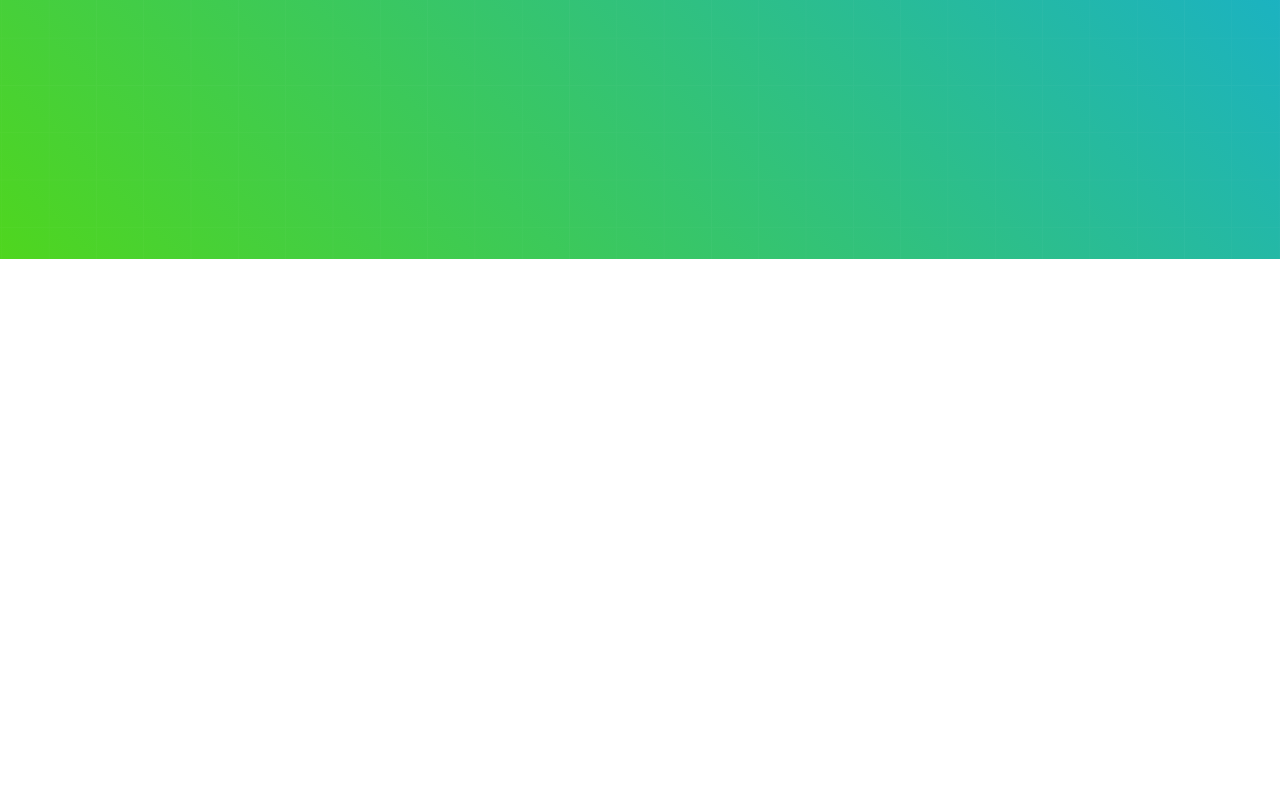
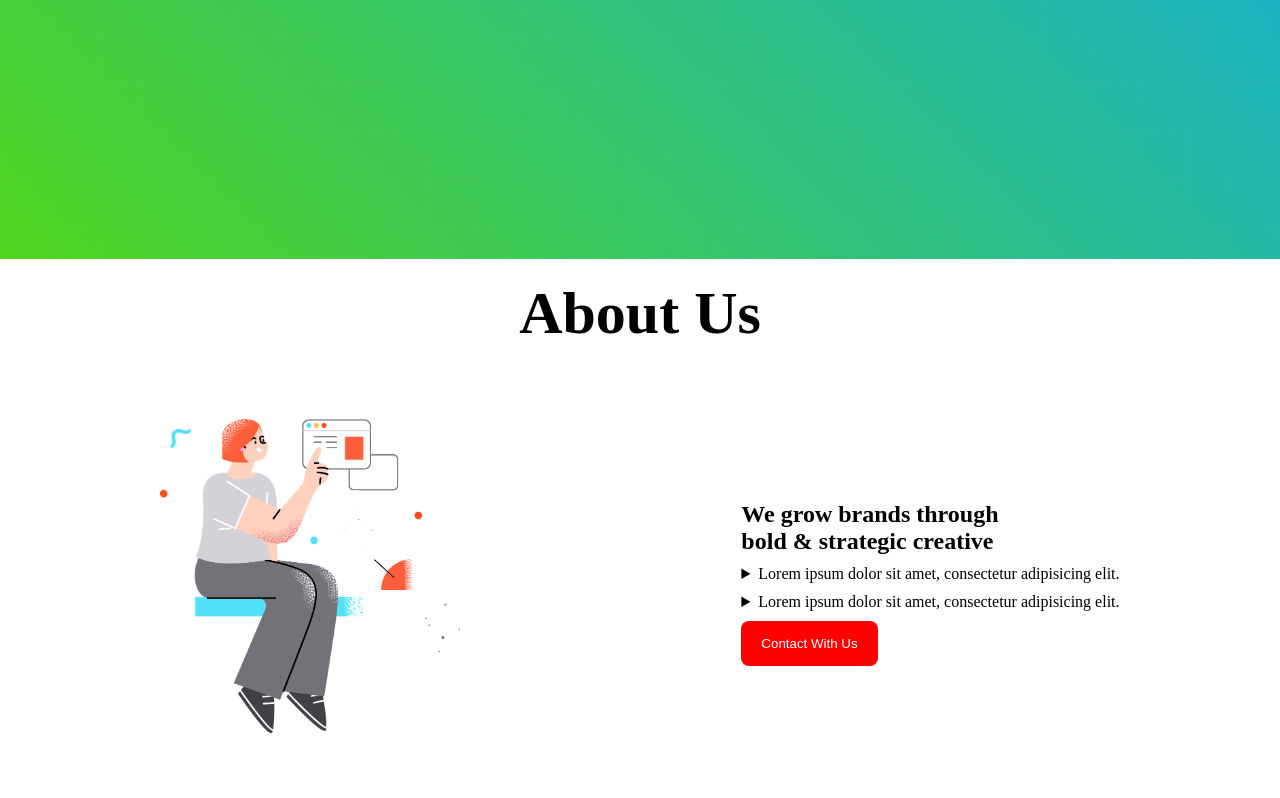
Before and after one commit to muddasirfaiyaj66/digital-product, a plain HTML site: page index.html in a window 1280 px wide. Shown: the part 618-1416 px from the top of the page. Before the commit the page ends 877 px from the top, so only its background shows below. Drawn offline with Linux system fonts and the light colour scheme.

Commit message:
commit about us

```diff
--- a/index.html
+++ b/index.html
@@ -31,7 +31,7 @@
                     <h1 class="banner-title">  Better design for <br>
                         your digital products  </h1>
                     <p class="banner-description">We are a creative studio specializing in UI/UX design, development and strategy.</p>
-                    <button class="banner-btn">Explore More</button>
+                    <button class="btn">Explore More</button>
                 </div>
                 <div class="banner-image">
                     <img class="banner-img" src="image/banner.png" alt="Banner Image">
@@ -39,8 +39,28 @@
                 </div>
             </div>
         </section>
+         <!-- This is About us section -->
         <section>
-            <!-- This is About us section -->
+           <h1 class="title about-us-title">About Us</h1>
+           <div class="about-us-container">
+            <div class="about-info">
+                <h1 class="title">We grow brands through <br>
+                    bold & strategic creative</h1>
+                   <details class="about-us-details">
+                        <summary>Lorem ipsum dolor sit amet, consectetur adipisicing elit.</summary>
+                        <p>Lorem, ipsum dolor sit amet consectetur adipisicing elit. Magni obcaecati dolorum exercitationem esse, delectus perspiciatis laboriosam voluptatem aut consequatur veniam quos iure nihil itaque quasi asperiores deleniti blanditiis nesciunt excepturi?</p>
+                   </details>
+                   <details class="about-us-details">
+                        <summary>Lorem ipsum dolor sit amet, consectetur adipisicing elit.</summary>
+                        <p>Lorem, ipsum dolor sit amet consectetur adipisicing elit. Magni obcaecati dolorum exercitationem esse, delectus perspiciatis laboriosam voluptatem aut consequatur veniam quos iure nihil itaque quasi asperiores deleniti blanditiis nesciunt excepturi?</p>
+                   </details>
+
+                    <button class="btn">Contact With Us</button>
+            </div>
+            <div class="about-photo">
+                <img class="banner-img" src="image/section.png" alt="">
+            </div>
+           </div>
         </section>
     </main>
 
--- a/styles/style.css
+++ b/styles/style.css
@@ -51,7 +51,7 @@
     margin-top: 15px;
     margin-bottom: 15px;
 }
-.banner-btn{
+.btn{
     background-color: red ;
     color:white;
     padding: 15px 20px;
@@ -60,6 +60,29 @@
     cursor:pointer;
 
 }
-.banner-btn:hover{
+.btn:hover{
     background-color: rgb(90, 44, 255);
 }
+.about-us-container{
+    display:flex;
+    justify-content: space-around;
+    align-items: center;
+    flex-direction: row-reverse;
+    padding: 20px;
+    height: 50vh;
+}
+.about-us-title{
+    text-align: center;
+    padding: 10px;
+    font-size: 60px;
+    font-weight: bold;
+}
+.about-us-details{
+    weight:250px;
+    margin-top: 10px;
+    margin-bottom: 10px;
+    cursor: pointer;
+}
+.title{
+    margin-top: 10px;
+}
```
